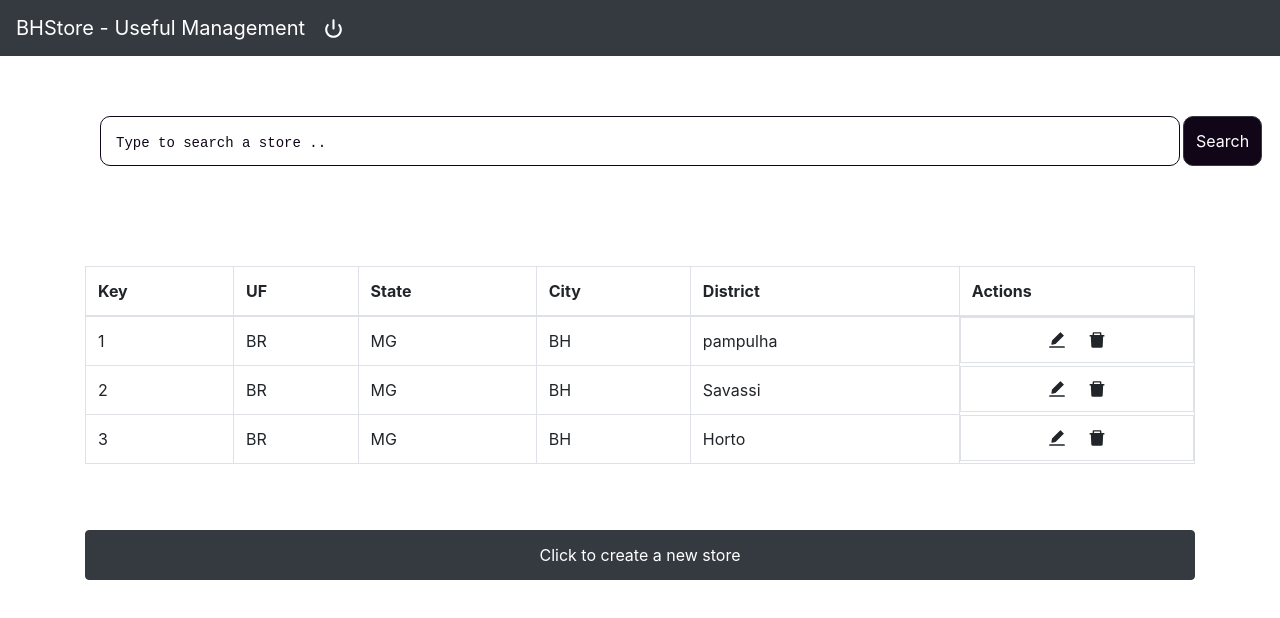
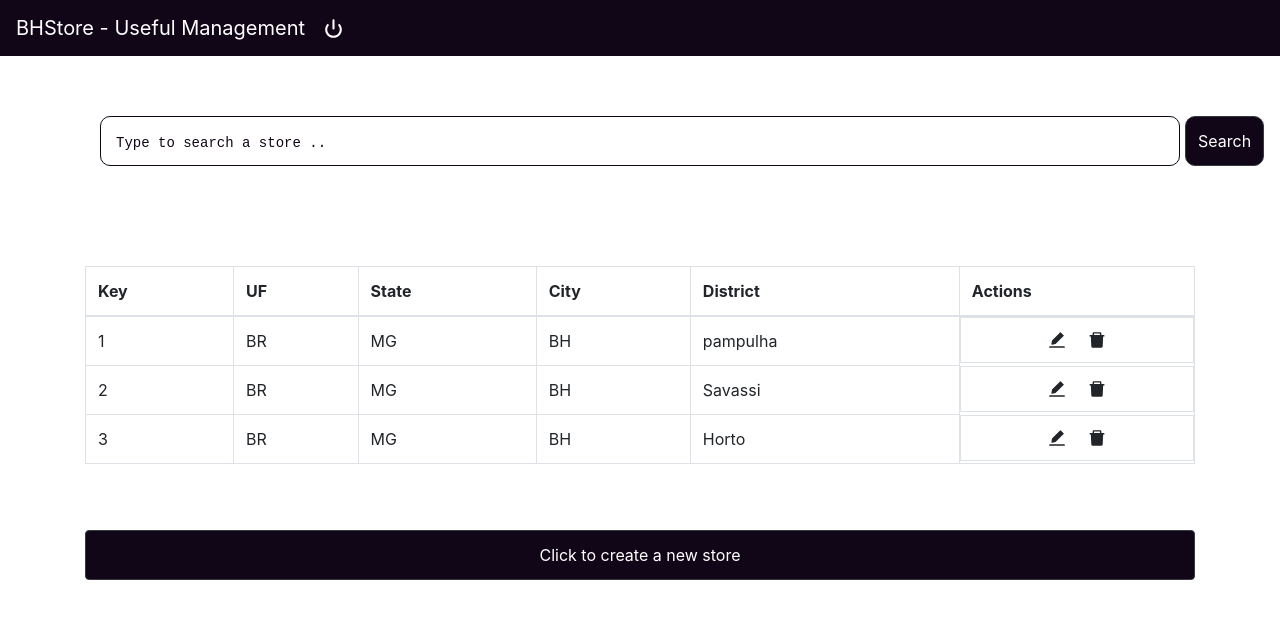
Before and after one commit to paulorodriguesdevcode/bhstore-app, a React (Create React App) app: page /home in a window 1280 px wide. Shown: the top 618 px of the page. Built offline with nearby package versions, Linux system fonts and the light colour scheme.

Commit message:
fix: layout color adjustment and others settings

```diff
--- a/src/components/FormStore/index.tsx
+++ b/src/components/FormStore/index.tsx
@@ -39,6 +39,7 @@ const FormStore: React.FC<FormStoreProps> = ({ type }) => {
       <Form.Group controlId='form-state'>
         <Form.Label>State</Form.Label>
         <Form.Control as='select' defaultValue={objectOfStore?.state}>
+          <option></option>
           <option>AC</option>
           <option>AL</option>
           <option>AP</option>
--- a/src/components/MainHome/styles.scss
+++ b/src/components/MainHome/styles.scss
@@ -24,7 +24,7 @@
   margin-top: pxtorem(30px);
 
   button{
-    margin-left: pxtorem(3px);
+    margin-left: pxtorem(5px);
     height: pxtorem(50px);
     margin-top: pxtorem(30px);
     border-radius:pxtorem(10px);
@@ -42,4 +42,7 @@
   height: pxtorem(50px);
   margin-top:pxtorem(50px);
   border-radius:pxtorem(10px);
+  background-color:$color-dark !important;  ///
 }
+
+//I'm using !important because the bootstrap is not local on the machine and I can't rewrite the css class
--- a/src/components/NavbarTop/index.tsx
+++ b/src/components/NavbarTop/index.tsx
@@ -1,18 +1,21 @@
 import React from 'react'
 import { Navbar } from 'react-bootstrap'
 import { CgLogOff } from 'react-icons/cg'
+import { useHistory } from 'react-router-dom'
 
 import './styles.scss'
 
 const NavbarTop: React.FC = () => {
+  const history = useHistory()
   const logOff = () => {
     /// exclui jwt
     /// encaminha para login
+    history.push('/')
     alert('logoff')
   }
   return (
     <>
-      <Navbar bg='dark' variant='dark' className='nav-bar-top'>
+      <Navbar variant='dark' className=' navbar  nav-bar-top'>
         <Navbar.Brand href='/home'>BHStore - Useful Management</Navbar.Brand>
         <CgLogOff size={'25px'} onClick={logOff} />
       </Navbar>
--- a/src/components/NavbarTop/styles.scss
+++ b/src/components/NavbarTop/styles.scss
@@ -1,6 +1,7 @@
 @import '../../../src/global.scss';
 
 .nav-bar-top{
+    background-color: $color-dark !important;
 
     svg{
         display: flex;
@@ -9,3 +10,5 @@
         color:$color-white
     }
 }
+
+//I'm using !important because the bootstrap is not local on the machine and I can't rewrite the css class
--- a/src/global.scss
+++ b/src/global.scss
@@ -9,9 +9,6 @@ $color-soft:  #2F0F44;
 $color-almost-soft:  #3D1357;
 $color-brillant: #522B6B;
 
-$color-navbar:$color-almost-soft;
-$color-navbar-icon:white;
-
 $color-white:white;
 
 $font-secondary:'Courier New', Courier, monospace;
```
